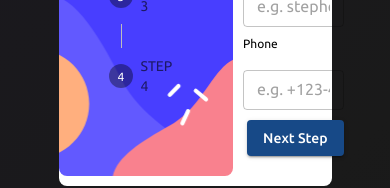
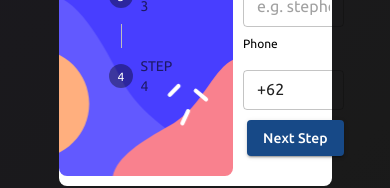
Before and after one commit to ilmandwi24/backup, a React (Vite) app: page / in a window 390 px wide. Shown: the part 406-594 px from the top of the page. Built offline with nearby package versions, Linux system fonts and the light colour scheme.

Commit message:
add: function check phone number

```diff
--- a/src/components/PersonalInfo/index.jsx
+++ b/src/components/PersonalInfo/index.jsx
@@ -7,10 +7,10 @@ import { Controller, useForm } from 'react-hook-form';
 import { yupResolver } from '@hookform/resolvers/yup';
 import * as yup from 'yup';
 import { useDispatch } from 'react-redux';
-import { setStepNext } from '@containers/App/actions';
+import { setInfo, setStepNext } from '@containers/App/actions';
 import classes from './style.module.scss';
 
-const PersonalInfo = ({ intl: { formatMessage } }) => {
+const PersonalInfo = ({ intl: { formatMessage }, info }) => {
   const dispatch = useDispatch();
   const schema = yup
     .object()
@@ -21,9 +21,9 @@ const PersonalInfo = ({ intl: { formatMessage } }) => {
         .email(formatMessage({ id: 'email_validation' }))
         .required(formatMessage({ id: 'this_field_is_required' })),
       phone: yup
-        .string()
+        .number('Phone number must be a number')
+        .typeError('Phone number must be a number')
         .min(10, formatMessage({ id: 'phone_validation' }))
-        .max(15, formatMessage({ id: 'phone_validation_max' }))
         .required(formatMessage({ id: 'this_field_is_required' })),
     })
     .required();
@@ -32,7 +32,12 @@ const PersonalInfo = ({ intl: { formatMessage } }) => {
     resolver: yupResolver(schema),
   });
 
-  const onSubmit = () => {
+  const onSubmit = (data) => {
+    data.phone = data?.phone.toString();
+    if (data.phone.startsWith('62')) {
+      data.phone = data.phone.substring(2);
+    }
+    dispatch(setInfo(data));
     dispatch(setStepNext());
   };
 
@@ -69,7 +74,7 @@ const PersonalInfo = ({ intl: { formatMessage } }) => {
             )}
             name="name"
             control={control}
-            defaultValue=""
+            defaultValue={info?.name || ''}
           />
 
           <Controller
@@ -93,7 +98,7 @@ const PersonalInfo = ({ intl: { formatMessage } }) => {
             )}
             name="email"
             control={control}
-            defaultValue=""
+            defaultValue={info?.email || ''}
           />
 
           <Controller
@@ -117,7 +122,7 @@ const PersonalInfo = ({ intl: { formatMessage } }) => {
                   {...field}
                   size="small"
                   fullWidth
-                  type="number"
+                  type="string"
                   error={!!formState.errors?.phone}
                   placeholder={formatMessage({ id: 'info_phone_placeholder' })}
                 />
@@ -125,7 +130,7 @@ const PersonalInfo = ({ intl: { formatMessage } }) => {
             )}
             name="phone"
             control={control}
-            defaultValue=""
+            defaultValue={`+62${info?.phone}`}
           />
 
           <div className={classes.personalButton}>
@@ -139,6 +144,7 @@ const PersonalInfo = ({ intl: { formatMessage } }) => {
 
 PersonalInfo.propTypes = {
   intl: PropTypes.object,
+  info: PropTypes.object,
 };
 
 export default injectIntl(PersonalInfo);
--- a/src/containers/App/actions.js
+++ b/src/containers/App/actions.js
@@ -8,6 +8,7 @@ import {
   SET_YEARLY_SELECT_PLAN,
   SET_STEPNEXT,
   SET_STEPBACK,
+  SET_INFO,
 } from '@containers/App/constants';
 
 export const setLocale = (locale) => ({
@@ -65,3 +66,8 @@ export const setStepNext = () => ({
 export const setStepBack = () => ({
   type: SET_STEPBACK,
 });
+
+export const setInfo = (info) => ({
+  type: SET_INFO,
+  info,
+});
--- a/src/containers/App/constants.js
+++ b/src/containers/App/constants.js
@@ -7,3 +7,4 @@ export const SET_COUNTRY_LIST = 'App/SET_COUNTRY_LIST';
 export const SET_YEARLY_SELECT_PLAN = 'App/SET_YEARLY_SELECT_PLAN';
 export const SET_STEPNEXT = 'App/SET_STEPNEXT';
 export const SET_STEPBACK = 'App/SET_STEPBACK';
+export const SET_INFO = 'App/SET_INFO';
--- a/src/containers/App/reducer.js
+++ b/src/containers/App/reducer.js
@@ -9,6 +9,7 @@ import {
   SET_YEARLY_SELECT_PLAN,
   SET_STEPNEXT,
   SET_STEPBACK,
+  SET_INFO,
 } from '@containers/App/constants';
 
 export const initialState = {
@@ -26,9 +27,14 @@ export const initialState = {
     tahunan: false,
   },
   step: 1,
+  info: {
+    name: '',
+    email: '',
+    phone: '',
+  },
 };
 
-export const storedKey = ['locale', 'theme'];
+export const storedKey = ['locale', 'theme', 'info'];
 
 const appReducer = (state = initialState, action) =>
   produce(state, (draft) => {
@@ -57,6 +63,9 @@ const appReducer = (state = initialState, action) =>
       case SET_STEPBACK:
         draft.step -= 1;
         break;
+      case SET_INFO:
+        draft.info = action.info;
+        break;
     }
   });
 
--- a/src/containers/App/selectors.js
+++ b/src/containers/App/selectors.js
@@ -10,3 +10,4 @@ export const selectLoading = createSelector(selectAppState, (state) => state.loa
 export const selectCountryList = createSelector(selectAppState, (state) => state.countryList);
 export const selectSelectPlan = createSelector(selectAppState, (state) => state.selectPlan);
 export const selectStep = createSelector(selectAppState, (state) => state.step);
+export const selectInfo = createSelector(selectAppState, (state) => state.info);
--- a/src/languages/en.js
+++ b/src/languages/en.js
@@ -85,6 +85,7 @@ export default {
   this_field_is_required: 'This field is required',
   email_validation: 'Email must be a valid',
   phone_validation: 'Phone number must be at least 12',
+  phone_validation_max: 'Phone number must be at most 15',
 
   // Placeholder
   info_name_placeholder: 'e.g. Stephen King',
--- a/src/languages/id.js
+++ b/src/languages/id.js
@@ -80,6 +80,7 @@ export default {
   this_field_is_required: 'Kolom ini wajib diisi',
   email_validation: 'Email harus valid',
   phone_validation: 'Nomor telepon minimal 12 karakter',
+  phone_validation_max: 'Nomor telepon maksimal 15 karakter',
 
   // Penampung
   info_name_placeholder: 'e.g. Stephen King',
--- a/src/pages/Home/index.jsx
+++ b/src/pages/Home/index.jsx
@@ -4,7 +4,7 @@ import { createStructuredSelector } from 'reselect';
 import { injectIntl } from 'react-intl';
 import { Skeleton } from '@mui/material';
 
-import { selectLoading, selectStep } from '@containers/App/selectors';
+import { selectInfo, selectLoading, selectStep } from '@containers/App/selectors';
 
 import Sidebar from '@components/Sidebar';
 import AddOns from '@components/Add-Ons';
@@ -13,7 +13,7 @@ import CardSelectPlan from '@components/SelectPlan/CardSelectPlan';
 import CountPayment from '@components/CountPayment';
 import classes from './style.module.scss';
 
-const Home = ({ loading, step }) => {
+const Home = ({ loading, step, info }) => {
   if (loading) {
     return (
       <div className={classes.wrapper}>
@@ -25,7 +25,7 @@ const Home = ({ loading, step }) => {
   let bodyValue;
 
   if (step === 1) {
-    bodyValue = <PersonalInfo />;
+    bodyValue = <PersonalInfo info={info} />;
   }
   if (step === 2) {
     bodyValue = <CardSelectPlan />;
@@ -47,11 +47,13 @@ const Home = ({ loading, step }) => {
 Home.propTypes = {
   loading: PropTypes.bool,
   step: PropTypes.number,
+  info: PropTypes.object,
 };
 
 const mapStateToProps = createStructuredSelector({
   loading: selectLoading,
   step: selectStep,
+  info: selectInfo,
 });
 
 export default injectIntl(connect(mapStateToProps)(Home));
```
